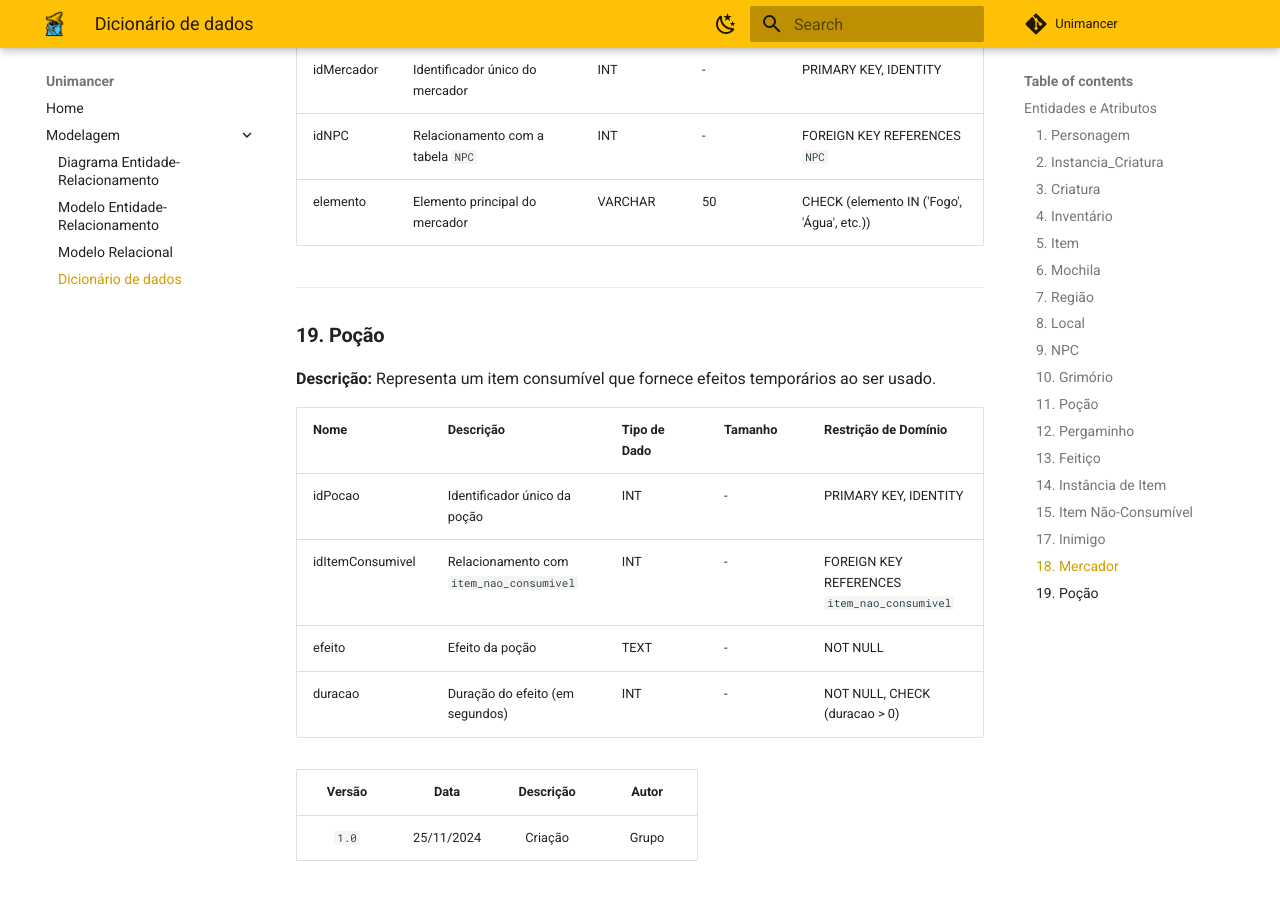
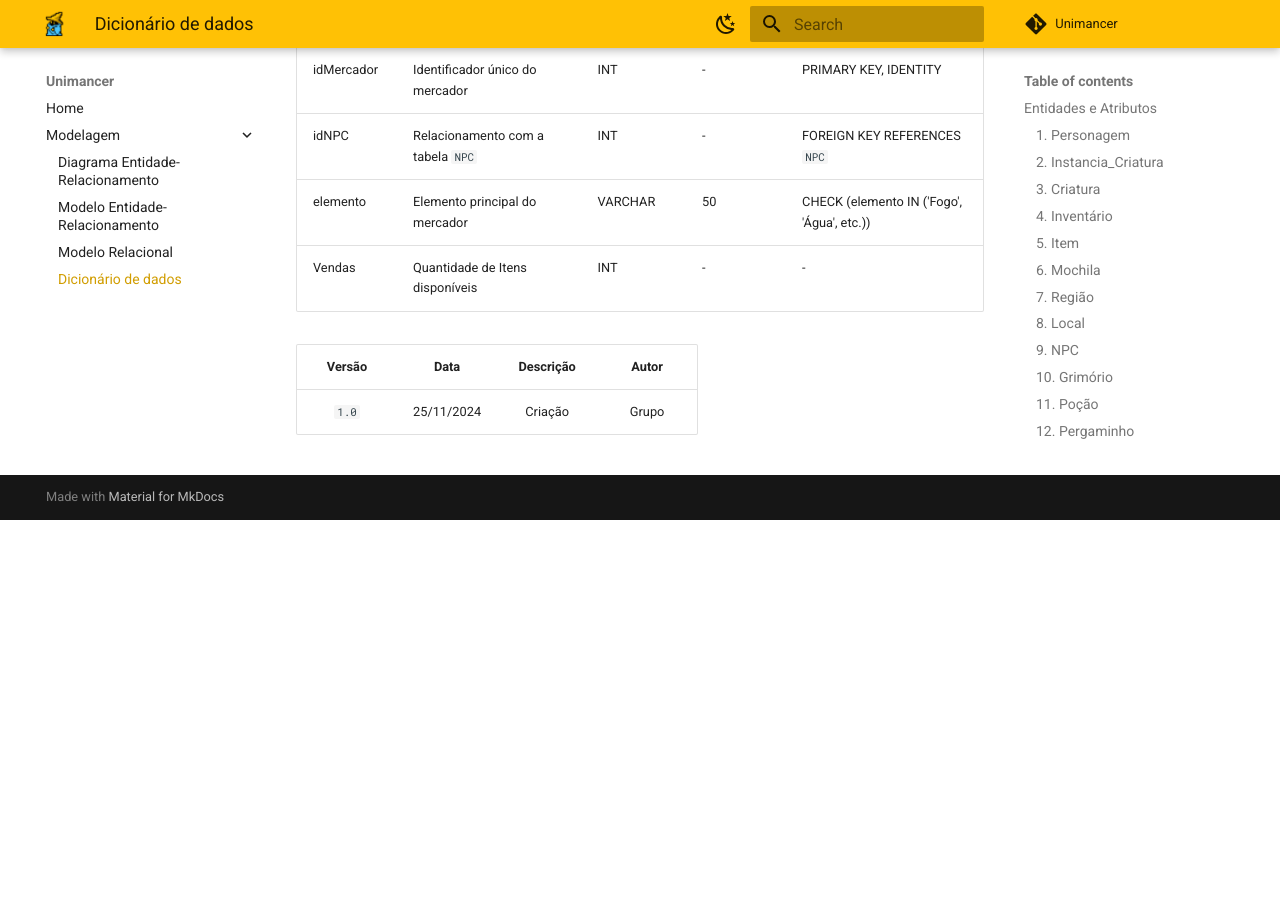
Before and after one commit to SBD1/2024.2-unimancer, an MkDocs documentation site: the page built from docs/modelagem/dd.md, in a window 1280 px wide and 900 px high, scrolled down 8862 px. Built offline with MkDocs 1.6.1 and Material for MkDocs 9.7.7, drawn with Linux system fonts in a browser that asks for light colours; comment, search, counter and statistics services are not loaded; after the commit the page ends 9382 px from its top, so only the background shows below that; some of the changed text lies outside the part shown.

Commit message:
Fixing dd

```diff
--- a/docs/modelagem/dd.md
+++ b/docs/modelagem/dd.md
@@ -223,20 +223,7 @@
 |idMercador|Identificador único do mercador|INT|-|PRIMARY KEY, IDENTITY|
 |idNPC|Relacionamento com a tabela `NPC`|INT|-|FOREIGN KEY REFERENCES `NPC`|
 |elemento|Elemento principal do mercador|VARCHAR|50|CHECK (elemento IN ('Fogo', 'Água', etc.))|
-
----
-
-### **19. Poção**
-
-**Descrição:** Representa um item consumível que fornece efeitos temporários ao ser usado.
-
-|Nome|Descrição|Tipo de Dado|Tamanho|Restrição de Domínio|
-|---|---|---|---|---|
-|idPocao|Identificador único da poção|INT|-|PRIMARY KEY, IDENTITY|
-|idItemConsumivel|Relacionamento com `item_nao_consumivel`|INT|-|FOREIGN KEY REFERENCES `item_nao_consumivel`|
-|efeito|Efeito da poção|TEXT|-|NOT NULL|
-|duracao|Duração do efeito (em segundos)|INT|-|NOT NULL, CHECK (duracao > 0)|
-
+| Vendas | Quantidade de Itens disponíveis | INT | - | -
 
 | Versão |     Data   | Descrição | Autor |
 | :----: | :--------: | :-------: | :---: |
```
Also changed, not shown: other parts of docs/modelagem/dd.md (+1 -1 lines).
